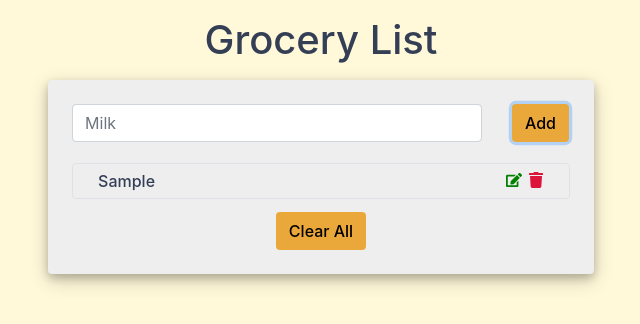
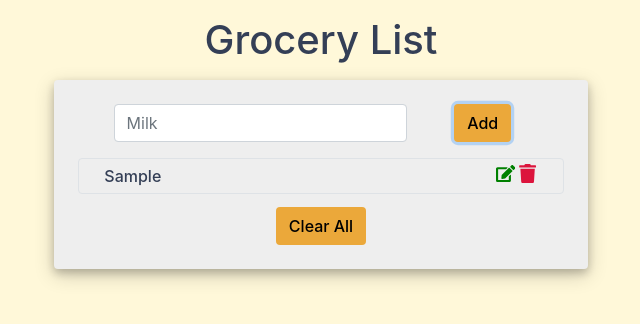
Before and after one commit to mchtugr/grocery-list, a React (Create React App) app: page / in a window 1280 px wide. Both pictures are taken after typing "Sample" into the empty fields and a click on the button "Add". Shown: the top 324 px of the page, without its empty margins (319-959 px from the left). Built offline with nearby package versions, Linux system fonts and the light colour scheme.

Commit message:
css for xs devices

```diff
--- a/src/components/App.js
+++ b/src/components/App.js
@@ -89,16 +89,11 @@ const App = () => {
 
   return (
     <>
+      <Row className='justify-content-center'>
         <h1 className='text-center m-3'>Grocery List</h1>
+      </Row>
       <Row className='justify-content-center'>
-        <Col
-          xl={5}
-          lg={6}
-          md={8}
-          sm={10}
-          xs={11}
-          className='app-wrapper p-4 rounded'
-        >
+        <Col xl={5} lg={6} md={8} xs={10} className='app-wrapper p-4 rounded'>
           {/* Alert Screen */}
           {showAlert && (
             <Message
@@ -109,18 +104,17 @@ const App = () => {
           )}
 
           <Form onSubmit={handleSubmit}>
-            <Row>
-              <Col xs={10}>
-                <Form.Group controlId='query'>
+            <Row className='center mb-3'>
+              <Col xs={8}>
                 <Form.Control
+                  controlId='query'
                   type='text'
                   placeholder='Milk'
                   value={query}
                   onChange={(e) => setQuery(e.target.value)}
                 ></Form.Control>
-                </Form.Group>
               </Col>
-              <Col xs={2}>
+              <Col xs={3} className='center'>
                 <Button variant='custom' type='submit'>
                   {/* Conditional Render acc to isEditing state */}
                   {isEditing ? 'Edit' : 'Add'}
--- a/src/components/ListItem.js
+++ b/src/components/ListItem.js
@@ -13,26 +13,26 @@ const ListItem = ({ listItem, handleEdit, handleDelete }) => {
     }
   }
   return (
-    <Row
-      className='border rounded list-item-container'
-      onClick={() => console.log('clicked')}
-    >
+    <Row className='border rounded list-item-container'>
       <Col
+        md={10}
         xs={9}
         id={listItem.id}
-        className='text-capitalize'
+        className='text-capitalize list-item'
         onClick={() => handleCheck(listItem.id)}
       >
         {listItem.text}
       </Col>
 
       {/* Button Container */}
-      <Col xs={3} className='icon-container'>
+      <Col md={2} xs={3} className='icon-container align-middle'>
         <FaEdit
+          size='1.2rem'
           onClick={() => handleEdit(listItem.id)}
           className='icon edit-icon'
         />
         <FaTrash
+          size='1.2rem'
           onClick={() => handleDelete(listItem.id)}
           className='icon delete-icon'
         />
--- a/src/styles.css
+++ b/src/styles.css
@@ -7,6 +7,13 @@
 body {
   background-color: #fff8d9;
   color: #343f56;
+  margin: 0;
+  padding: 0;
+}
+
+.row {
+  margin: 0;
+  padding: 0;
 }
 
 .app-wrapper {
@@ -23,13 +30,13 @@ body {
   position: relative;
 }
 
+.list-item {
+  word-break: break-all;
+}
+
 .icon-container {
   display: flex;
   justify-content: flex-end;
-}
-
-.icon {
-  margin: 3px;
 }
 
 .icon:hover {
@@ -39,6 +46,7 @@ body {
 
 .edit-icon {
   color: green;
+  margin-right: 3px;
 }
 
 .delete-icon {
@@ -65,3 +73,9 @@ body {
   text-decoration: line-through;
   text-decoration-thickness: 2px;
 }
+
+.center {
+  display: flex;
+  align-items: center;
+  justify-content: center;
+}
```
Lines whose indentation alone changed are shown as unchanged.
